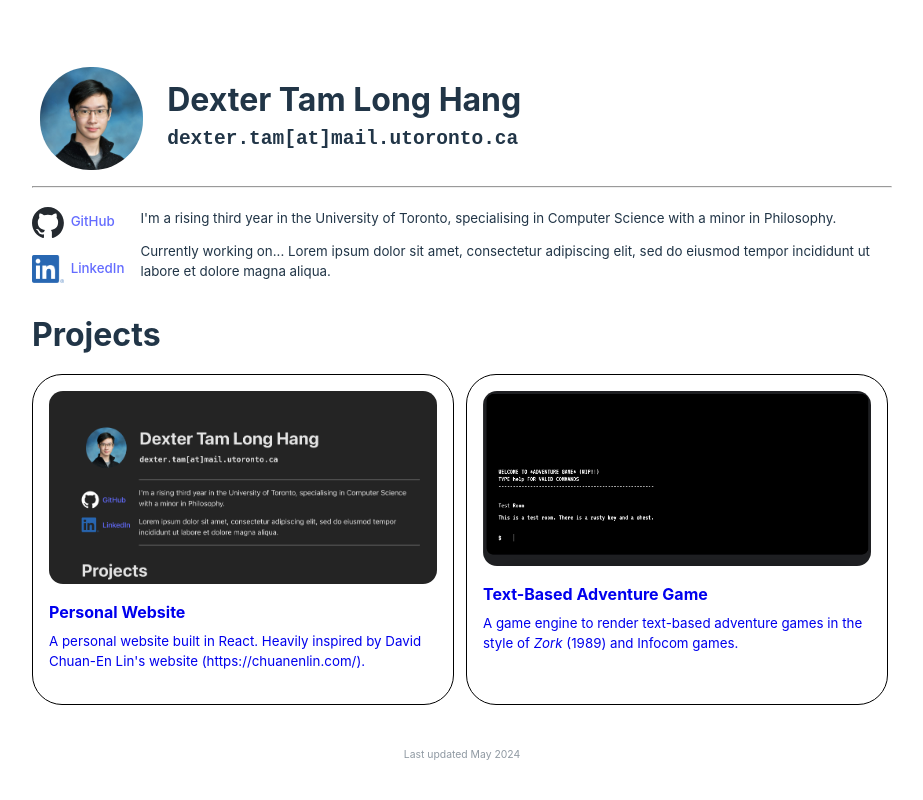
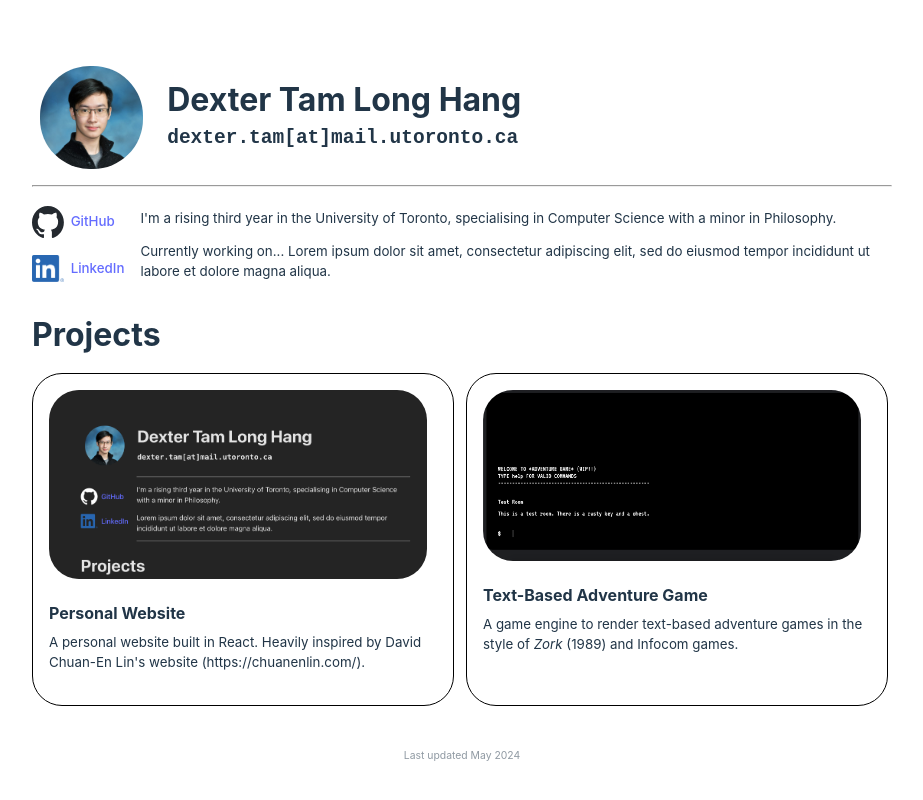
Before and after one commit to taml5/taml5.github.io, a React (Vite) app: page / in a window 1280 px wide. Shown: the top 800 px of the page, without its empty margins (178-1101 px from the left). Built offline with nearby package versions, Linux system fonts and the light colour scheme.

Commit message:
Moved link in project card to the image instead of the entire card

```diff
--- a/src/Project.css
+++ b/src/Project.css
@@ -18,7 +18,8 @@
 
 .projectCard img {
     border-radius: 30px;
-    padding: 1rem;
+    margin: 1rem;
+    max-width: 90%;
 }
 
 .projectCard h3 {
--- a/src/Project.jsx
+++ b/src/Project.jsx
@@ -8,11 +8,11 @@ import './Project.css';
  */
 function Project({ title, imagePath, description, url }) {
     return (
-        <a className="projectCard" href={url} target='_blank'>
-            <img src={imagePath} />
+        <div className="projectCard">
+            <a href={url} target='_blank'><img src={imagePath}/></a>
             <h3>{title}</h3>
             <p>{description}</p>
-        </a>
+        </div>
     );
 }
 
```
